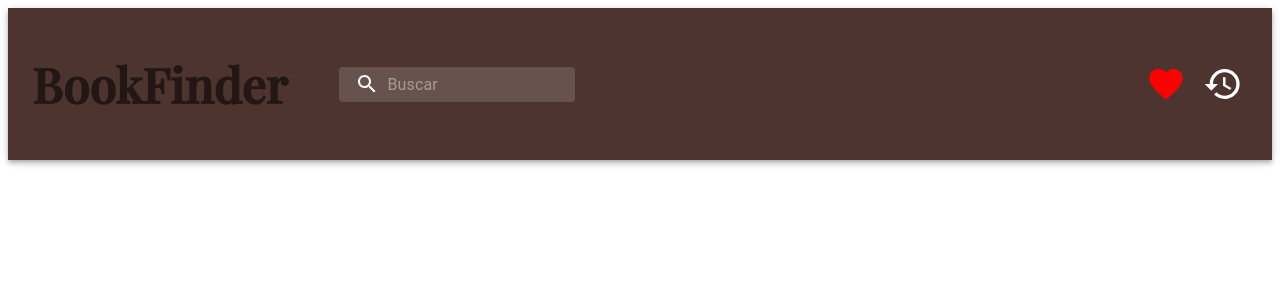
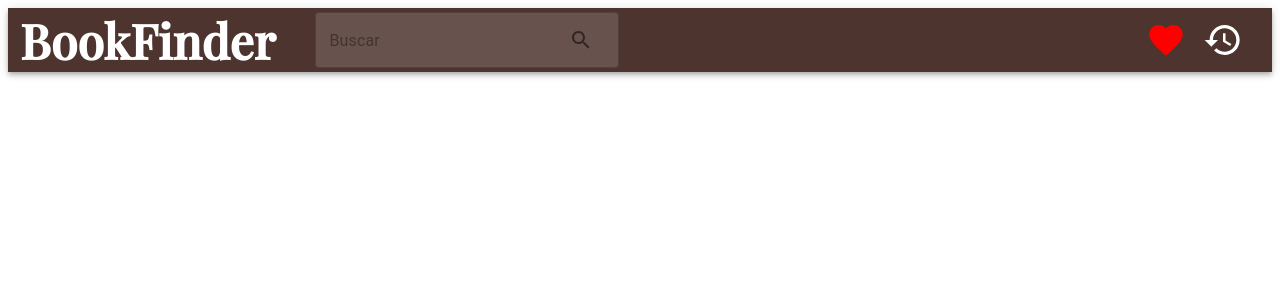
Before and after one commit to marcospardal/React-TS-Book-Finder, a React (Create React App) app: page /books in a window 1280 px wide. Shown: the top 300 px of the page. Built offline with nearby package versions, Linux system fonts and the light colour scheme.

Commit message:
:lipstick: some UI improviments and add search on appbar

```diff
--- a/src/components/Appbar/AppBar.tsx
+++ b/src/components/Appbar/AppBar.tsx
@@ -1,16 +1,17 @@
 import React from 'react';
 import { useDispatch } from 'react-redux';
-import { InputBase, makeStyles, IconButton, AppBar, Toolbar, fade, Menu, MenuItem, Box } from '@material-ui/core';
+import { useHistory } from 'react-router-dom';
+import { makeStyles, IconButton, AppBar, Toolbar, fade, Menu, MenuItem, Box, InputAdornment, TextField } from '@material-ui/core';
 import { Favorite, Restore, SearchOutlined, MoreVertOutlined } from '@material-ui/icons';
 import { getBooks } from '../../store/ducks/books/actions';
 
 const useStyle = makeStyles((theme) => ({
     grow: {
         flexGrow: 1,
-        marginBottom: '50px',
     },
     homeButton: {
         marginRight: theme.spacing(2),
+        padding: 0
     },
     title: {
         display: 'none',
@@ -72,11 +73,12 @@ const useStyle = makeStyles((theme) => ({
 function NavBar() {
     const classes = useStyle();
     const dispatch = useDispatch();
+    const history = useHistory();
     const [search, setSearch] = React.useState<string>('');
     const [mobileMoreVertOutlinedAnchorEl, setMobileMoreVertOutlinedAnchorEl] = React.useState<null | HTMLElement>(null);
     const isMobileMenuOpen = Boolean(mobileMoreVertOutlinedAnchorEl);
 
-    const onSubmit = () => dispatch(getBooks(search));
+    const onSubmit = () => dispatch(getBooks(search, 0));
 
     const handleMobileMenuClose = () => {
         setMobileMoreVertOutlinedAnchorEl(null);
@@ -116,25 +118,26 @@ function NavBar() {
             <AppBar position='static' style={{ backgroundColor: 'rgb(78, 52, 46)' }}>
                 <Toolbar>
                     <div className={classes.sectionDesktop}>
-                        <IconButton edge='start' className={classes.homeButton}>
-                            <h1 style={{ fontFamily: 'Playfair Display' }}>BookFinder</h1>
+                        <IconButton edge='start' className={classes.homeButton} onClick={() => history.push('/')}>
+                            <h1 style={{ fontFamily: 'Playfair Display', margin: 0, color: '#FFFFFF' }}>BookFinder</h1>
                         </IconButton>
                     </div>
                     <div className={classes.sectionMobile}>
                     <h1 style={{ fontFamily: 'Playfair Display' }}>BF</h1>
                     </div>
                     <div className={classes.search}>
-                        <div className={classes.searchIcon}>
-                            <SearchOutlined onClick={onSubmit}/>
-                        </div>
-                        <InputBase
+                        <TextField
+                            InputProps={{
+                                endAdornment: <InputAdornment position="end">
+                                    <IconButton component='span' onClick={onSubmit}>
+                                        <SearchOutlined />
+                                    </IconButton>
+                                </InputAdornment>,
+                            }}
+                            placeholder='Buscar'
+                            variant='outlined'
+                            value={search ?? ''}
                             onChange={(e) => setSearch(e.target.value)}
-                            placeholder="Buscar"
-                            classes={{
-                                root: classes.inputRoot,
-                                input: classes.inputInput,
-                            }}
-                            inputProps={{ 'aria-label': 'search' }}
                         />
                     </div>
                     <div className={classes.grow} />
```
Lines whose indentation alone changed are shown as unchanged.
